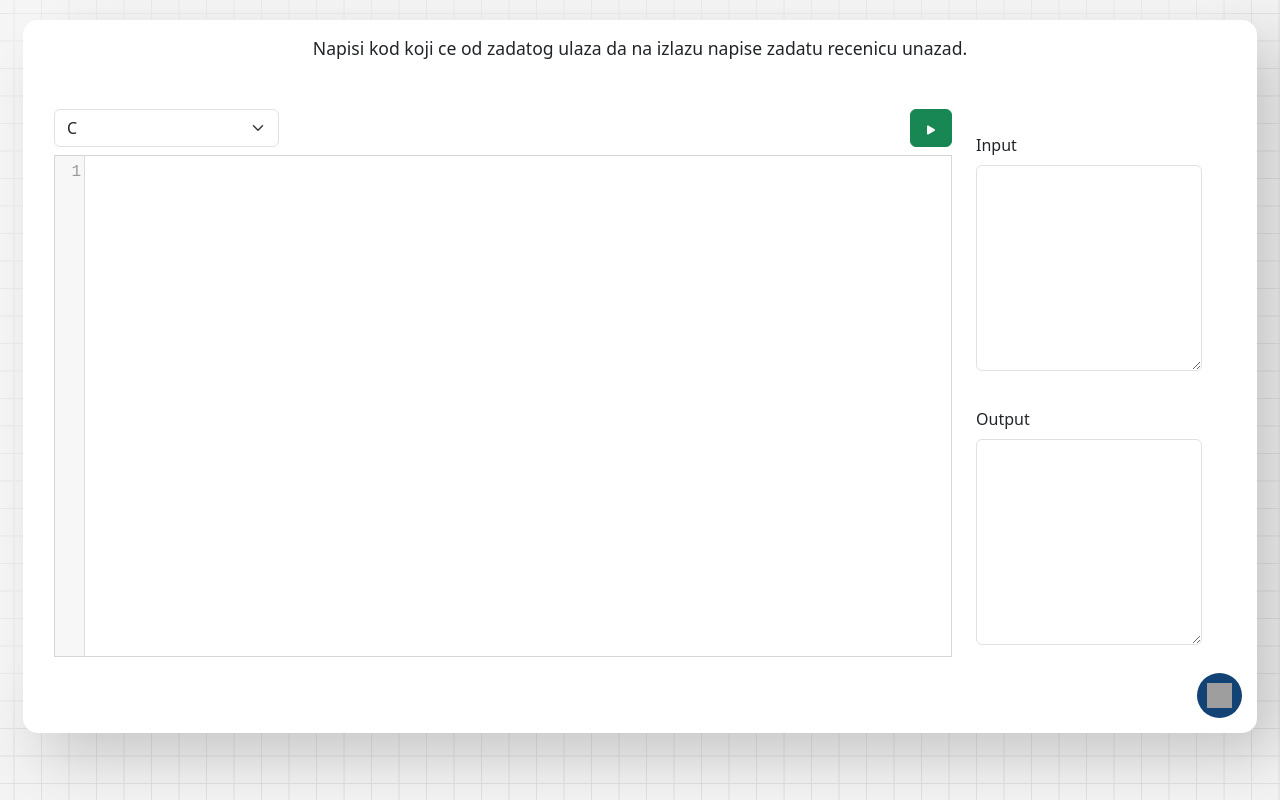
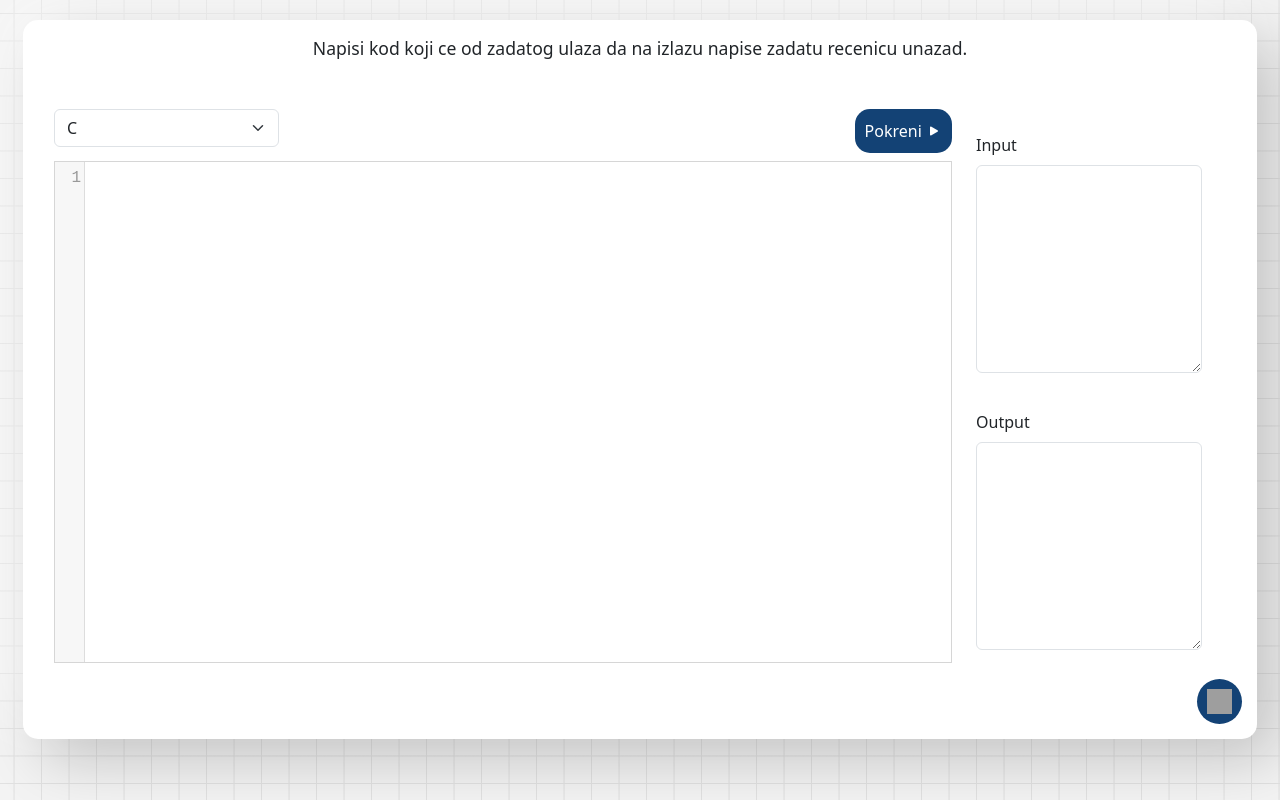
Before and after one commit to emilijajevremovic/kengur, an Angular app in the folder app/frontend/: page /game-informatics in a window 1280 px wide. Built offline with nearby package versions, Linux system fonts and the light colour scheme; grey boxes are pictures that could not be loaded.

Commit message:
dorada compiler strane

```diff
--- a/app/frontend/angular.json
+++ b/app/frontend/angular.json
@@ -33,7 +33,8 @@
               "src/styles.scss",
               "node_modules/font-awesome/css/font-awesome.min.css",
               "node_modules/codemirror/lib/codemirror.css",
-              "node_modules/codemirror/theme/dracula.css"
+              "node_modules/codemirror/theme/dracula.css",
+              "node_modules/bootstrap-icons/font/bootstrap-icons.css"
             ],
             "scripts": [
               "node_modules/codemirror/lib/codemirror.js",
--- a/app/frontend/src/app/components/game-inf/game-inf.component.html
+++ b/app/frontend/src/app/components/game-inf/game-inf.component.html
@@ -26,9 +26,7 @@
               </select>
             </div>
             <div>
-              <button class="btn btn-success" (click)="runCode()"><svg xmlns="http://www.w3.org/2000/svg" width="16" height="16" fill="currentColor" class="bi bi-play-fill" viewBox="0 0 16 16">
-                <path d="m11.596 8.697-6.363 3.692c-.54.313-1.233-.066-1.233-.697V4.308c0-.63.692-1.01 1.233-.696l6.363 3.692a.802.802 0 0 1 0 1.393"/>
-              </svg></button>
+              <button class="btn run-button" (click)="runCode()">Pokreni&nbsp;<i class="bi bi-play-fill"></i></button>
             </div>
           </div>
           <div class="textarea">
--- a/app/frontend/src/app/components/game-inf/game-inf.component.scss
+++ b/app/frontend/src/app/components/game-inf/game-inf.component.scss
@@ -115,12 +115,27 @@
       transition: background-color 0.3s ease;
     }
 
+    .run-button {
+      padding: 10px 10px;
+      font-size: 16px;
+      border: none;
+      border-radius: 15px;
+      background-color: #134275;
+      color: white;
+      cursor: pointer;
+      transition: background-color 0.3s ease;
+    }
+
     .done-button img {
       width: 25px;
       height: 25px;
     }
 
     .done-button button:hover {
+      background-color: #aa1818;
+    }
+
+    .run-button:hover {
       background-color: #aa1818;
     }
 
```
Also changed, not shown: 1 other file (tests, documents, lock files or other folders).
